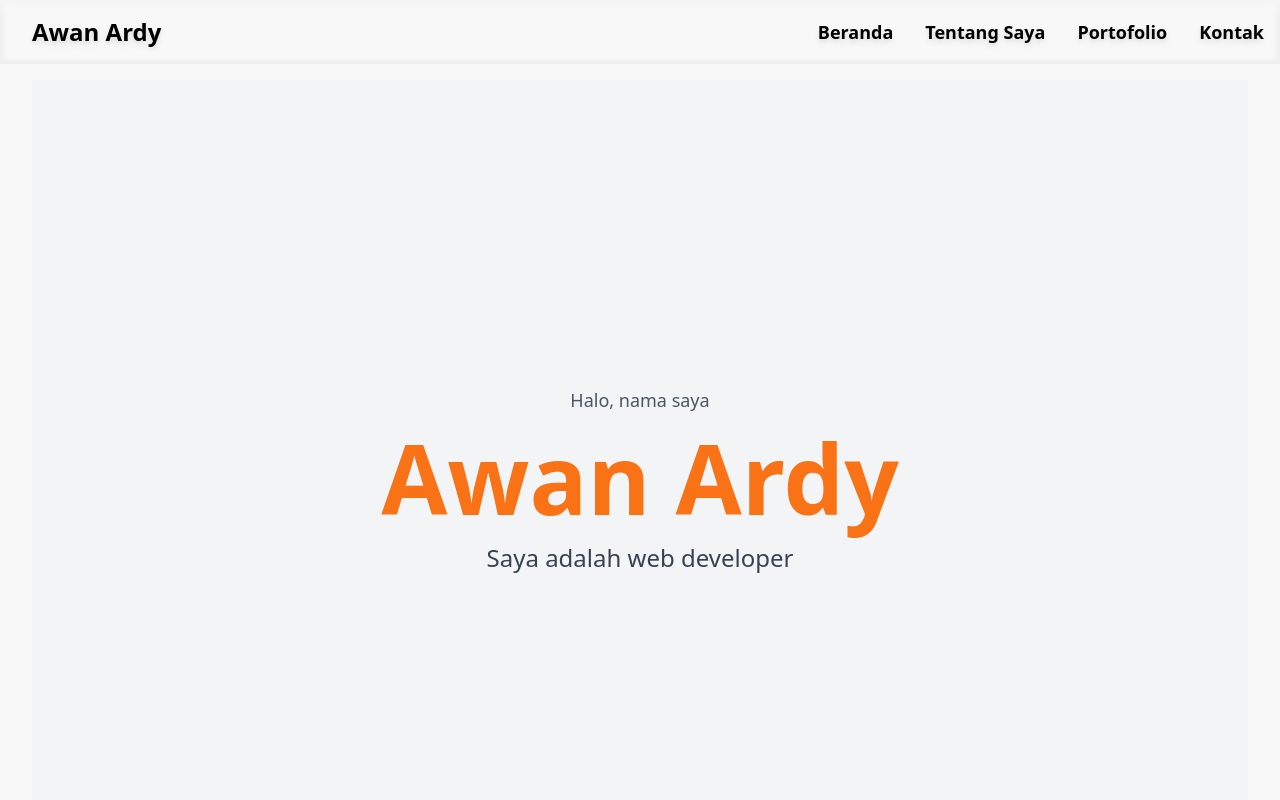
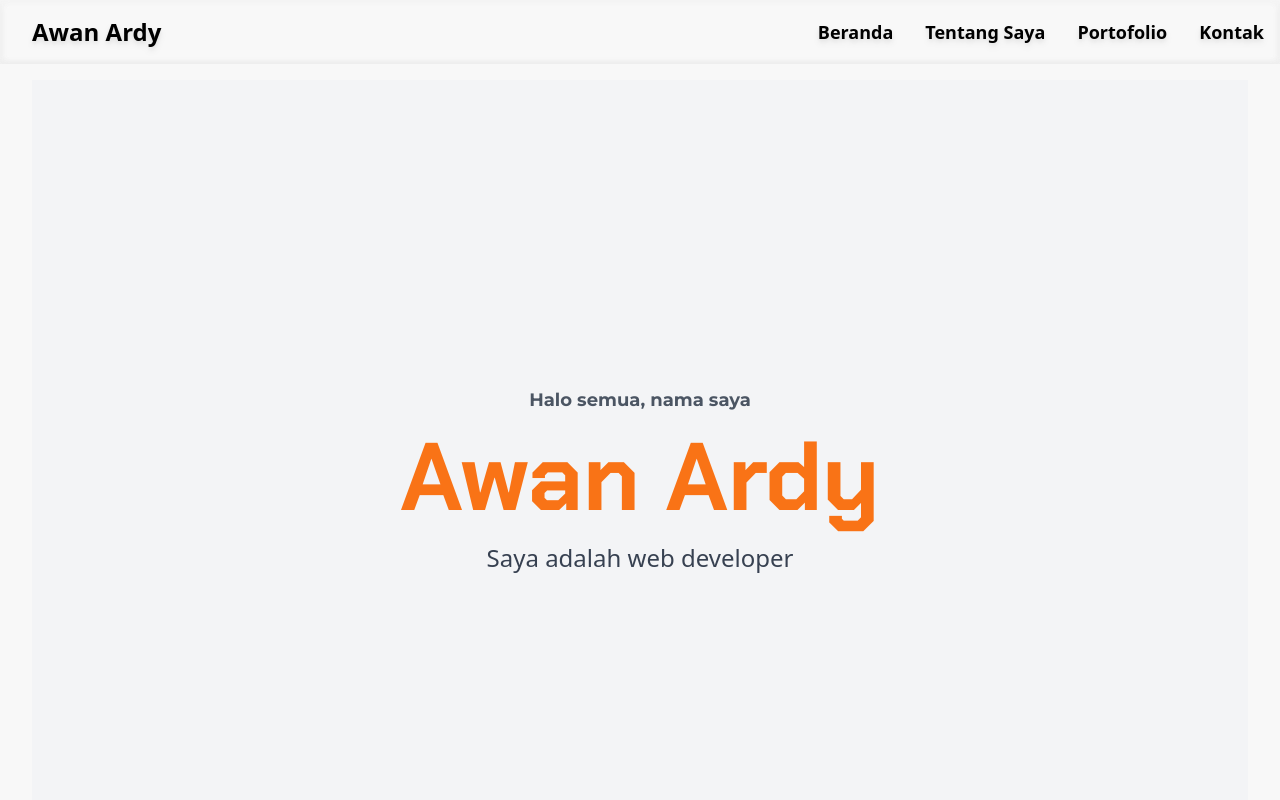
Before and after one commit to AwanArdy/portofolio, a SvelteKit app: page / in a window 1280 px wide. Shown: the top 800 px of the page. Built offline with nearby package versions, Linux system fonts and the light colour scheme.

Commit message:
some update (again)

```diff
--- a/src/app.html
+++ b/src/app.html
@@ -4,6 +4,9 @@
 		<meta charset="utf-8" />
 		<link rel="icon" href="%sveltekit.assets%/favicon.png" />
 		<meta name="viewport" content="width=device-width, initial-scale=1" />
+		<link rel="preconnect" href="https://fonts.googleapis.com">
+		<link rel="preconnect" href="https://fonts.gstatic.com" crossorigin>
+		<link href="https://fonts.googleapis.com/css2?family=Chakra+Petch:ital,wght@0,300;0,400;0,500;0,600;0,700;1,300;1,400;1,500;1,600;1,700&family=Montserrat:ital,wght@0,100..900;1,100..900&display=swap" rel="stylesheet">
 		%sveltekit.head%
 	</head>
 	<body class="bg-base">
--- a/src/routes/+page.svelte
+++ b/src/routes/+page.svelte
@@ -9,8 +9,8 @@
         </p>
     </section> -->
     <div class="flex flex-col justify-center items-center min-h-screen bg-gray-100 text-center">
-        <p class="text-lg text-gray-600">Halo, nama saya</p>
-        <h1 class="text-6xl md:text-8xl font-bold text-orange-500 my-4">Awan Ardy</h1>
+        <p class="font-serif2 text-lg font-bold text-gray-600">Halo semua, nama saya</p>
+        <h1 class="font-serif1 text-6xl md:text-8xl font-black text-orange-500 my-4">Awan Ardy</h1>
         <p class="text-xl md:text-2xl text-gray-700">Saya adalah web developer</p>
     </div>
 
--- a/tailwind.config.js
+++ b/tailwind.config.js
@@ -14,6 +14,10 @@ export default {
 				base: '#F8F8F8',
 				textGray: '#D7D9D8',
 				black: '#000000'
+			},
+			fontFamily: {
+				serif1: ["Chakra Petch", 'serif'],
+				serif2: ['Montserrat', 'serif']
 			}
 		}
 	},
```
Also changed, not shown: src/assets/grid.svg (added).
